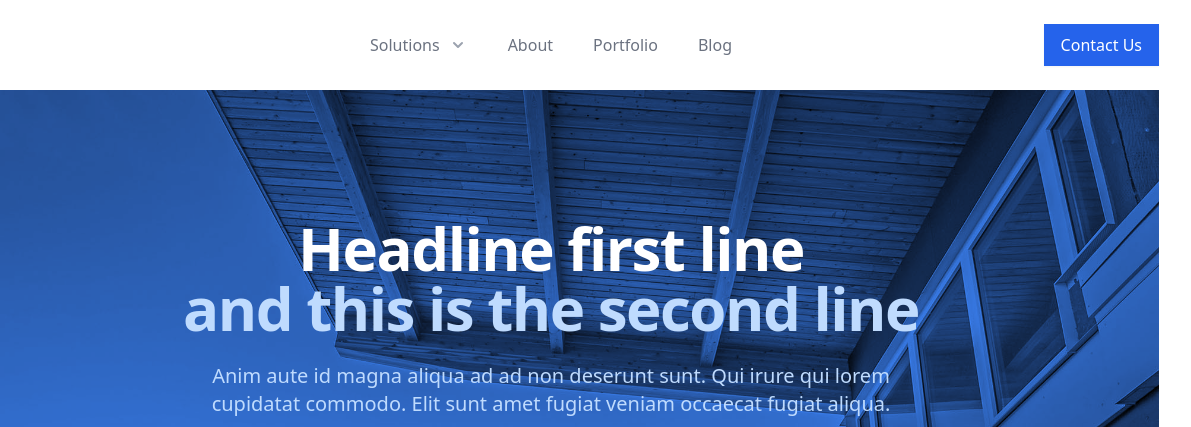
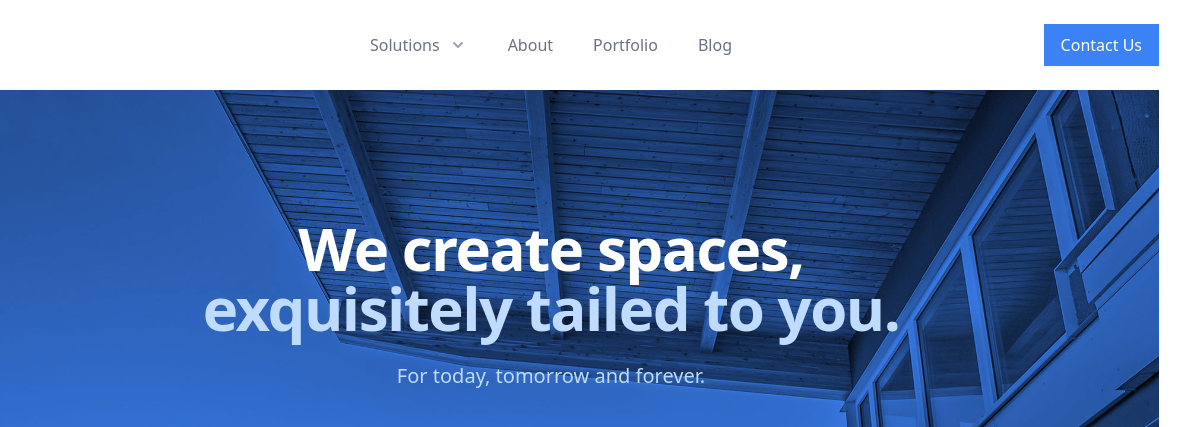
Before and after one commit to mwarf/010110-protosite, a Gatsby site: page / in a window 1280 px wide. Shown: the top 427 px of the page, 89-1280 px from the left. Built offline with nearby package versions, Linux system fonts and the light colour scheme; Gatsby itself is replaced by a stand-in of ours.

Commit message:
Hero Build

```diff
--- a/src/components/header.js
+++ b/src/components/header.js
@@ -128,7 +128,7 @@ const Heading = () => {
           <div className="hidden md:flex items-center justify-end md:flex-1 lg:w-0">
             <a
               href="#"
-              className="ml-8 whitespace-nowrap inline-flex items-center justify-center px-4 py-2 border border-transparent -md shadow-sm text-base font-medium text-white bg-blue-600 hover:bg-blue-700"
+              className="ml-8 whitespace-nowrap inline-flex items-center justify-center px-4 py-2 border border-transparent -md shadow-sm text-base font-medium text-white bg-blue-500 hover:bg-blue-700"
             >
               Contact Us
             </a>
--- a/src/components/hero.js
+++ b/src/components/hero.js
@@ -21,12 +21,11 @@ const Hero = () => {
                 </div>
                 <div className="relative px-4 py-16 sm:px-6 sm:py-24 lg:py-32 lg:px-8">
                   <h1 className="text-center text-4xl font-bold tracking-tight sm:text-5xl lg:text-6xl">
-                    <span className="block text-white">Headline first line</span>
-                    <span className="block text-blue-200">and this is the second line</span>
+                    <span className="block text-white">We create spaces,</span>
+                    <span className="block text-blue-200">exquisitely tailed to you.</span>
                   </h1>
                   <p className="mt-6 max-w-lg mx-auto text-center text-xl text-blue-200 sm:max-w-3xl">
-                    Anim aute id magna aliqua ad ad non deserunt sunt. Qui irure qui lorem cupidatat commodo. Elit sunt
-                    amet fugiat veniam occaecat fugiat aliqua.
+                    For today, tomorrow and forever.
                   </p>
                   <div className="mt-10 max-w-sm mx-auto sm:max-w-none sm:flex sm:justify-center">
                     <div className="space-y-4 sm:space-y-0 sm:mx-auto sm:inline-grid sm:grid-cols-2 sm:gap-5">
```
